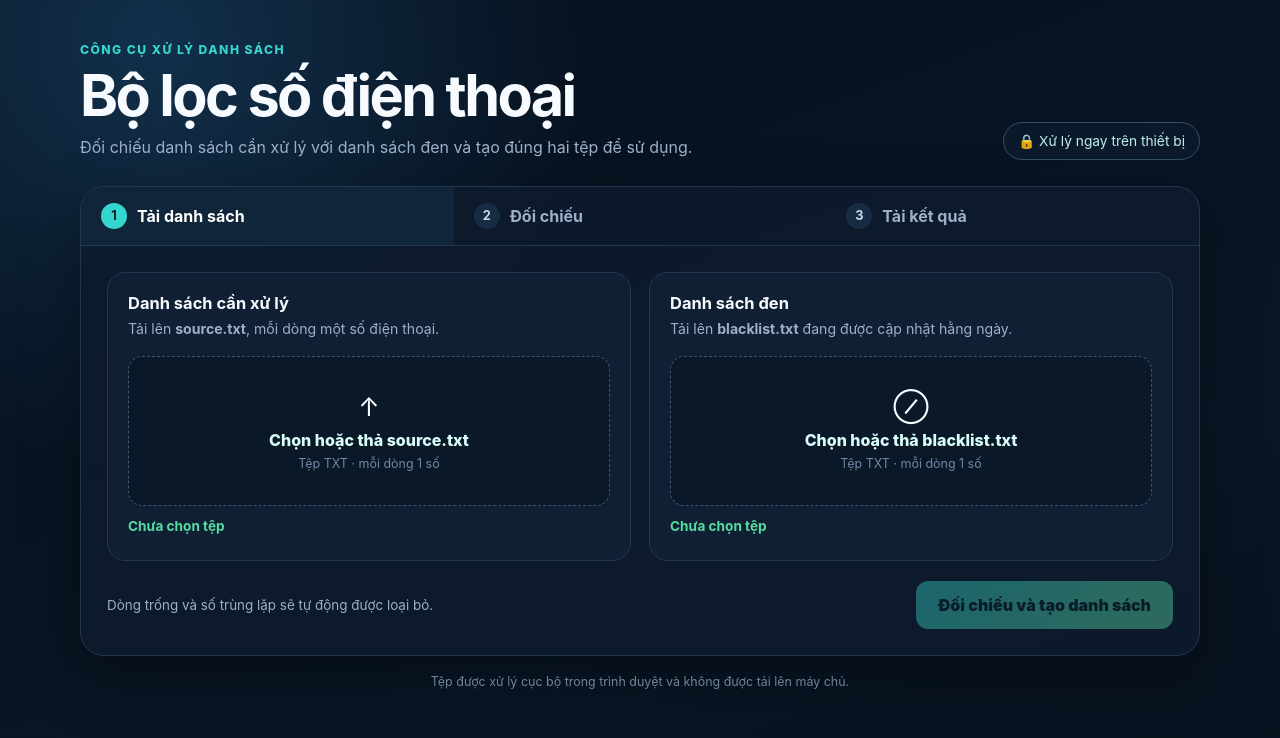
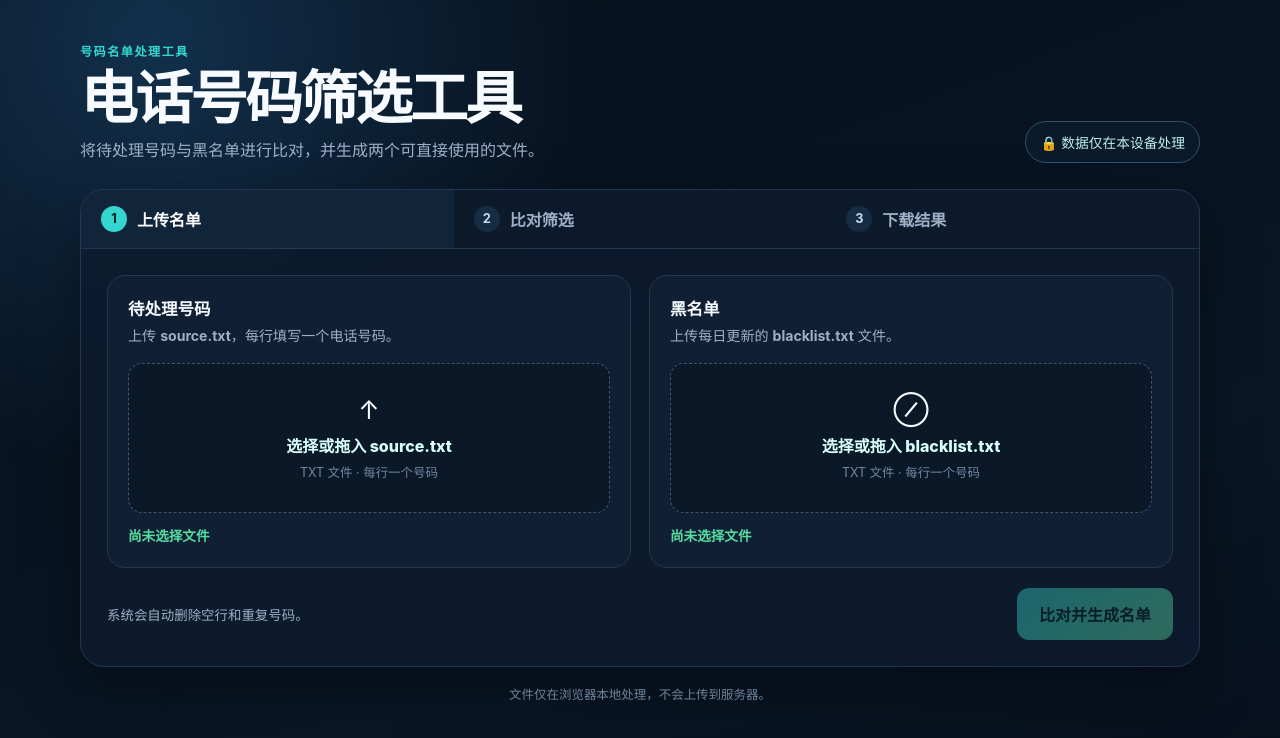
Before and after one commit to xiaohuangsn888-cpu/phone-number-filter, a plain HTML site: page index.html in a window 1280 px wide. Drawn offline with Linux system fonts and the light colour scheme.

Commit message:
Update index.html

```diff
--- a/index.html
+++ b/index.html
@@ -1,10 +1,10 @@
 <!doctype html>
-<html lang="vi">
+<html lang="zh-CN">
 <head>
   <meta charset="utf-8">
   <meta name="viewport" content="width=device-width, initial-scale=1">
-  <meta name="description" content="Lọc danh sách số điện thoại theo danh sách đen ngay trong trình duyệt.">
-  <title>Bộ lọc danh sách số</title>
+  <meta name="description" content="在浏览器中根据黑名单筛选电话号码。">
+  <title>电话号码筛选工具</title>
   <style>
     :root{--bg:#07111f;--panel:#0d1b2d;--panel2:#101f33;--line:#243750;--text:#f7fbff;--muted:#9db0c8;--cyan:#35d6d0;--green:#55dda1;--amber:#ffc96b;--red:#ff7185;--shadow:0 22px 60px rgba(0,0,0,.35)}
     *{box-sizing:border-box}body{margin:0;min-height:100vh;background:radial-gradient(circle at 12% 5%,#12304b 0,transparent 32%),linear-gradient(160deg,#06101d,#091625 68%,#07101d);color:var(--text);font-family:Inter,ui-sans-serif,system-ui,-apple-system,"Segoe UI",sans-serif}
@@ -19,36 +19,36 @@
 <body>
   <main class="shell">
     <header class="top">
-      <div><div class="eyebrow">Công cụ xử lý danh sách</div><h1>Bộ lọc số điện thoại</h1><p>Đối chiếu danh sách cần xử lý với danh sách đen và tạo đúng hai tệp để sử dụng.</p></div>
-      <div class="privacy">🔒 Xử lý ngay trên thiết bị</div>
+      <div><div class="eyebrow">号码名单处理工具</div><h1>电话号码筛选工具</h1><p>将待处理号码与黑名单进行比对，并生成两个可直接使用的文件。</p></div>
+      <div class="privacy">🔒 数据仅在本设备处理</div>
     </header>
     <section class="workspace">
-      <div class="stepbar"><div class="step active"><b>1</b><span>Tải danh sách</span></div><div class="step"><b>2</b><span>Đối chiếu</span></div><div class="step"><b>3</b><span>Tải kết quả</span></div></div>
+      <div class="stepbar"><div class="step active"><b>1</b><span>上传名单</span></div><div class="step"><b>2</b><span>比对筛选</span></div><div class="step"><b>3</b><span>下载结果</span></div></div>
       <div class="pad">
         <div class="uploads">
-          <article class="card"><h2>Danh sách cần xử lý</h2><p>Tải lên <b>source.txt</b>, mỗi dòng một số điện thoại.</p><label class="drop" id="sourceDrop"><input type="file" id="sourceFile" accept=".txt,text/plain"><span><span class="icon">↑</span><span class="pick">Chọn hoặc thả source.txt</span><span class="hint">Tệp TXT · mỗi dòng 1 số</span></span></label><div class="fileState" id="sourceState">Chưa chọn tệp</div></article>
-          <article class="card"><h2>Danh sách đen</h2><p>Tải lên <b>blacklist.txt</b> đang được cập nhật hằng ngày.</p><label class="drop" id="blackDrop"><input type="file" id="blackFile" accept=".txt,text/plain"><span><span class="icon">⊘</span><span class="pick">Chọn hoặc thả blacklist.txt</span><span class="hint">Tệp TXT · mỗi dòng 1 số</span></span></label><div class="fileState" id="blackState">Chưa chọn tệp</div></article>
+          <article class="card"><h2>待处理号码</h2><p>上传 <b>source.txt</b>，每行填写一个电话号码。</p><label class="drop" id="sourceDrop"><input type="file" id="sourceFile" accept=".txt,text/plain"><span><span class="icon">↑</span><span class="pick">选择或拖入 source.txt</span><span class="hint">TXT 文件 · 每行一个号码</span></span></label><div class="fileState" id="sourceState">尚未选择文件</div></article>
+          <article class="card"><h2>黑名单</h2><p>上传每日更新的 <b>blacklist.txt</b> 文件。</p><label class="drop" id="blackDrop"><input type="file" id="blackFile" accept=".txt,text/plain"><span><span class="icon">⊘</span><span class="pick">选择或拖入 blacklist.txt</span><span class="hint">TXT 文件 · 每行一个号码</span></span></label><div class="fileState" id="blackState">尚未选择文件</div></article>
         </div>
-        <div class="actionrow"><div class="note">Dòng trống và số trùng lặp sẽ tự động được loại bỏ.</div><button class="primary" id="process" disabled>Đối chiếu và tạo danh sách</button></div>
+        <div class="actionrow"><div class="note">系统会自动删除空行和重复号码。</div><button class="primary" id="process" disabled>比对并生成名单</button></div>
         <div class="error" id="error"></div>
         <div class="results" id="results">
-          <div class="stats"><div class="stat"><strong id="sourceCount">0</strong><span>Số trong source</span></div><div class="stat"><strong id="blackCount">0</strong><span>Số trong blacklist</span></div><div class="stat"><strong id="callCount">0</strong><span>Nhắn tin + gọi</span></div><div class="stat"><strong id="onlyCount">0</strong><span>Chỉ nhắn tin</span></div></div>
+          <div class="stats"><div class="stat"><strong id="sourceCount">0</strong><span>source 号码数</span></div><div class="stat"><strong id="blackCount">0</strong><span>黑名单号码数</span></div><div class="stat"><strong id="callCount">0</strong><span>短信 + 电话</span></div><div class="stat"><strong id="onlyCount">0</strong><span>仅短信</span></div></div>
           <div class="outputs">
-            <div class="output call"><div class="outputHead"><div><h3>Nhận tin nhắn và cuộc gọi</h3><p>Có trong source, không có trong blacklist.</p></div><div class="count" id="callBadge">0</div></div><button class="download" id="downloadCall">Tải message_and_call.txt</button></div>
-            <div class="output message"><div class="outputHead"><div><h3>Chỉ nhận tin nhắn</h3><p>Có trong source và cũng có trong blacklist.</p></div><div class="count" id="onlyBadge">0</div></div><button class="download" id="downloadOnly">Tải message_only.txt</button></div>
+            <div class="output call"><div class="outputHead"><div><h3>可接收短信和电话</h3><p>存在于 source，但不在黑名单中。</p></div><div class="count" id="callBadge">0</div></div><button class="download" id="downloadCall">下载 message_and_call.txt</button></div>
+            <div class="output message"><div class="outputHead"><div><h3>仅接收短信</h3><p>同时存在于 source 和黑名单中。</p></div><div class="count" id="onlyBadge">0</div></div><button class="download" id="downloadOnly">下载 message_only.txt</button></div>
           </div>
         </div>
       </div>
     </section>
-    <div class="footer">Tệp được xử lý cục bộ trong trình duyệt và không được tải lên máy chủ.</div>
+    <div class="footer">文件仅在浏览器本地处理，不会上传到服务器。</div>
   </main>
   <script>
     const $=s=>document.querySelector(s);let files={source:null,black:null},output={call:[],only:[]};
     function lines(text){const seen=new Set(),out=[];text.replace(/^\uFEFF/,'').split(/\r?\n/).forEach(x=>{const n=x.trim();if(n&&!seen.has(n)){seen.add(n);out.push(n)}});return out}
-    function bind(inputId,dropId,key,stateId){const input=$(inputId),drop=$(dropId),state=$(stateId);const set=f=>{if(!f)return;if(!f.name.toLowerCase().endsWith('.txt')){showError('Vui lòng chọn tệp định dạng .txt');return}files[key]=f;state.textContent=`✓ ${f.name} · ${(f.size/1024).toFixed(1)} KB`;$('#process').disabled=!(files.source&&files.black);hideError()};input.addEventListener('change',e=>set(e.target.files[0]));['dragenter','dragover'].forEach(ev=>drop.addEventListener(ev,e=>{e.preventDefault();drop.classList.add('drag')}));['dragleave','drop'].forEach(ev=>drop.addEventListener(ev,e=>{e.preventDefault();drop.classList.remove('drag')}));drop.addEventListener('drop',e=>set(e.dataTransfer.files[0]))}
+    function bind(inputId,dropId,key,stateId){const input=$(inputId),drop=$(dropId),state=$(stateId);const set=f=>{if(!f)return;if(!f.name.toLowerCase().endsWith('.txt')){showError('请选择 .txt 格式的文件');return}files[key]=f;state.textContent=`✓ ${f.name} · ${(f.size/1024).toFixed(1)} KB`;$('#process').disabled=!(files.source&&files.black);hideError()};input.addEventListener('change',e=>set(e.target.files[0]));['dragenter','dragover'].forEach(ev=>drop.addEventListener(ev,e=>{e.preventDefault();drop.classList.add('drag')}));['dragleave','drop'].forEach(ev=>drop.addEventListener(ev,e=>{e.preventDefault();drop.classList.remove('drag')}));drop.addEventListener('drop',e=>set(e.dataTransfer.files[0]))}
     function showError(msg){$('#error').textContent=msg;$('#error').style.display='block'}function hideError(){$('#error').style.display='none'}
     bind('#sourceFile','#sourceDrop','source','#sourceState');bind('#blackFile','#blackDrop','black','#blackState');
-    $('#process').addEventListener('click',async()=>{try{hideError();const [s,b]=await Promise.all([files.source.text(),files.black.text()]);const source=lines(s),black=lines(b),blackSet=new Set(black);output.call=source.filter(n=>!blackSet.has(n));output.only=source.filter(n=>blackSet.has(n));$('#sourceCount').textContent=source.length;$('#blackCount').textContent=black.length;$('#callCount').textContent=$('#callBadge').textContent=output.call.length;$('#onlyCount').textContent=$('#onlyBadge').textContent=output.only.length;$('#results').style.display='block';document.querySelectorAll('.step')[1].classList.add('active');document.querySelectorAll('.step')[2].classList.add('active');$('#results').scrollIntoView({behavior:'smooth',block:'nearest'})}catch(e){showError('Không thể đọc tệp. Vui lòng thử lại.')}});
+    $('#process').addEventListener('click',async()=>{try{hideError();const [s,b]=await Promise.all([files.source.text(),files.black.text()]);const source=lines(s),black=lines(b),blackSet=new Set(black);output.call=source.filter(n=>!blackSet.has(n));output.only=source.filter(n=>blackSet.has(n));$('#sourceCount').textContent=source.length;$('#blackCount').textContent=black.length;$('#callCount').textContent=$('#callBadge').textContent=output.call.length;$('#onlyCount').textContent=$('#onlyBadge').textContent=output.only.length;$('#results').style.display='block';document.querySelectorAll('.step')[1].classList.add('active');document.querySelectorAll('.step')[2].classList.add('active');$('#results').scrollIntoView({behavior:'smooth',block:'nearest'})}catch(e){showError('无法读取文件，请重试。')}});
     function download(name,data){const blob=new Blob([data.join('\n')+(data.length?'\n':'')],{type:'text/plain;charset=utf-8'}),a=document.createElement('a');a.href=URL.createObjectURL(blob);a.download=name;a.click();setTimeout(()=>URL.revokeObjectURL(a.href),1000)}
     $('#downloadCall').onclick=()=>download('message_and_call.txt',output.call);$('#downloadOnly').onclick=()=>download('message_only.txt',output.only);
   </script>
```
